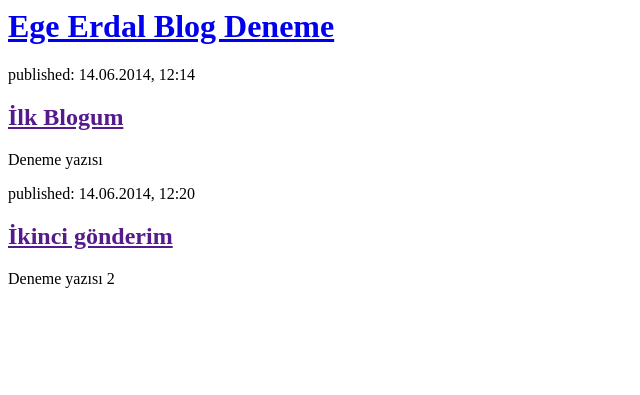
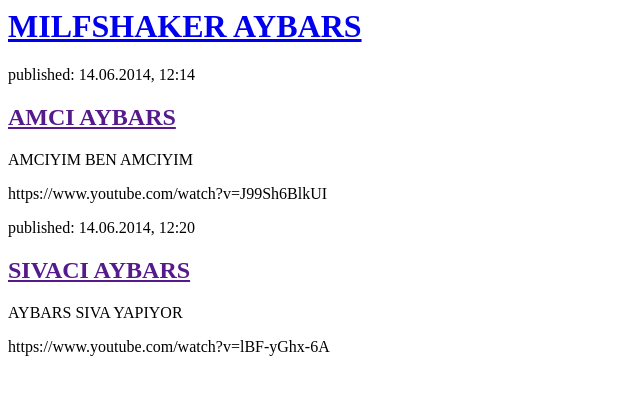
Before and after one commit to ladka6/myfirstblog, a Django app: page / in a window 1280 px wide. Shown: the top 395 px of the page, without its empty margins (0-640 px from the left). Run offline with Django 3.2, Linux system fonts and the light colour scheme.

Commit message:
Saçmaladık

```diff
--- a/blog/templates/blog/post_list.html
+++ b/blog/templates/blog/post_list.html
@@ -4,18 +4,20 @@
     </head>
     <body>
         <div>
-            <h1><a href="/">Ege Erdal Blog Deneme</a></h1>
+            <h1><a href="/">MILFSHAKER AYBARS</a></h1>
         </div>
         <div>
             <p>published: 14.06.2014, 12:14</p>
-            <h2><a href="">İlk Blogum</a></h2>
-            <p>Deneme yazısı </p>
+            <h2><a href="">AMCI AYBARS</a></h2>
+            <p>AMCIYIM BEN AMCIYIM</p>
+            <p>https://www.youtube.com/watch?v=J99Sh6BlkUI</p>
         </div>
 
         <div>
             <p>published: 14.06.2014, 12:20</p>
-            <h2><a href="">İkinci gönderim</a></h2>
-            <p>Deneme yazısı 2</p>
+            <h2><a href="">SIVACI AYBARS</a></h2>
+            <p>AYBARS SIVA YAPIYOR</p>
+            <p>https://www.youtube.com/watch?v=lBF-yGhx-6A</p>
         </div>
     </body>
 </html>
```
